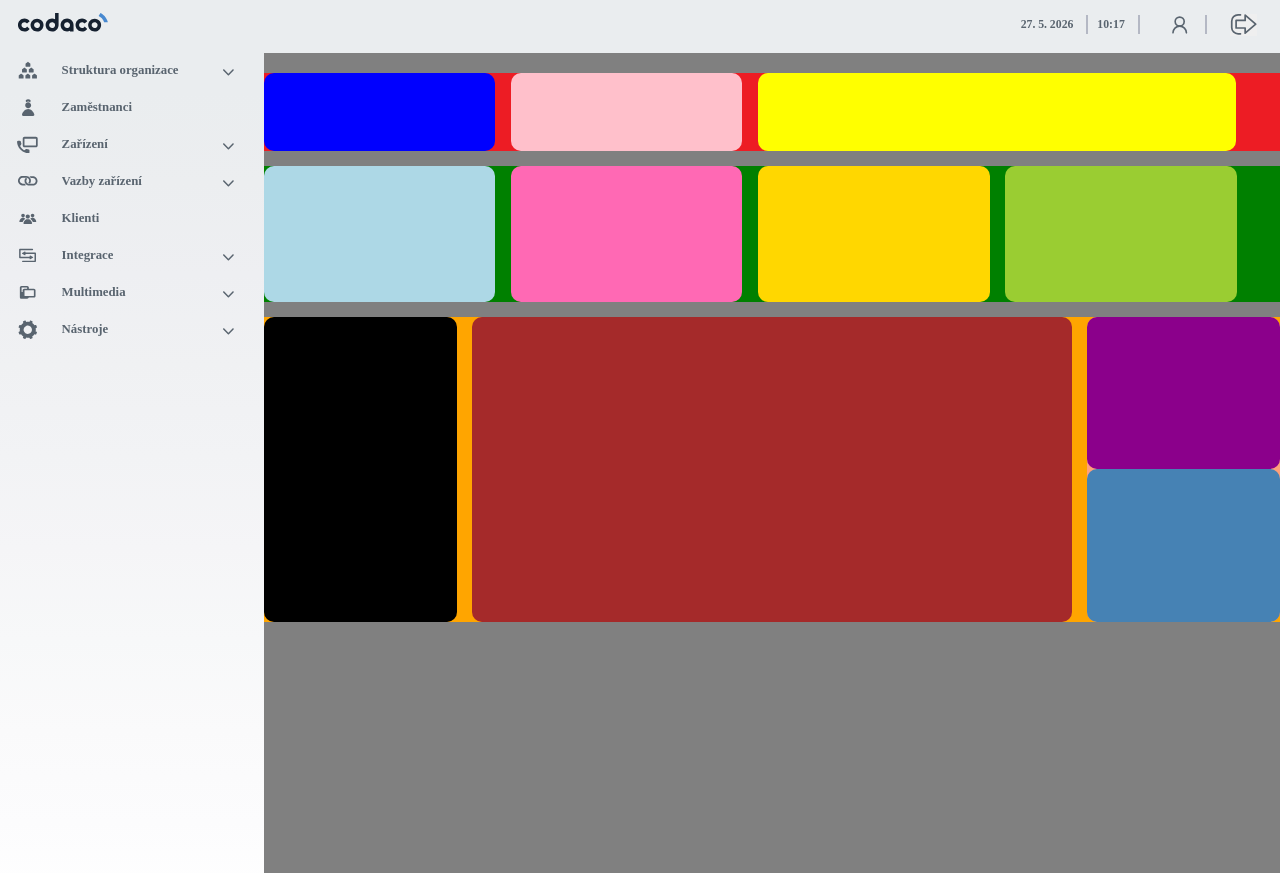
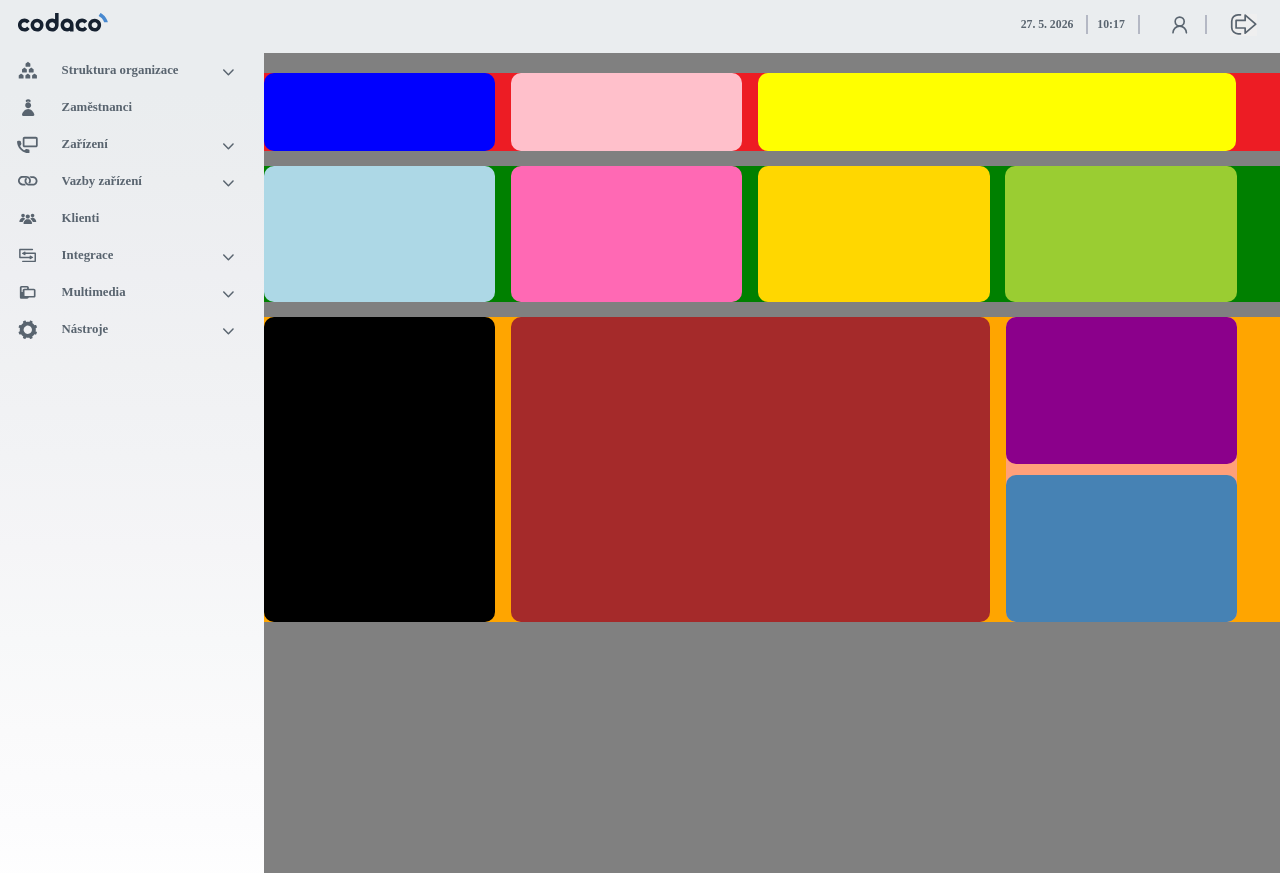
Before and after one commit to MajklKra/D_web, a Flask app: template web/templates/base.html in a window 1280 px wide. Shown: the top 873 px of the page. Run offline with Flask 3, Linux system fonts and the light colour scheme; the template is opened without the code that fills it, so the values that code supplies are empty; parts of the project's set-up code (start-up, migrations or seed data) failed here and were passed over; some web fonts are replaced.

Commit message:
DashboardC - responsive #1

```diff
--- a/web/static/css/base.css
+++ b/web/static/css/base.css
@@ -2412,7 +2412,11 @@ body
 #DBC-row3-occupC
 {
   height: 100%;
-  width: 720px;
+
+  /* width: 720px; */
+
+  width: 47.2%;
+
   background-color:brown;
   border-radius: 10px;
 
@@ -2448,7 +2452,9 @@ body
 #DBC-row3-lastC-capC4
 {
   width: 100%;
-  height: 220px;
+  /* height: 220px; */
+
+  height: 11.45vw;
 
   background-color: darkmagenta;
   border-radius: 10px;
@@ -2457,7 +2463,9 @@ body
 #DBC-row3-lastC-doc
 {
   width: 100%;
-  height: 220px;
+  /* height: 220px; */
+
+  height: 11.45vw;
 
   background-color: steelblue;
   border-radius: 10px;
--- a/web/templates/base.html
+++ b/web/templates/base.html
@@ -738,6 +738,7 @@
                                     <div id="DBC-row1-capC"></div>
 
                                   </div>
+
                                   <div id=DBC-row2>
 
                                     <div id="DBC-row2-patientC"></div>
@@ -748,8 +749,8 @@
 
                                     <div id="DBC-row2-capC3"></div>
 
+                                  </div>
 
-                                  </div>
                                   <div id=DBC-row3>
 
                                     <div id="DBC-row3-employeesC"></div>
--- a/web/version.py
+++ b/web/version.py
@@ -1,6 +1,6 @@
-__version__ = "1.1.30"
+__version__ = "1.1.31"
 
-# DashboardC - marginy nastaveny
+# DashboardC - responsive
 
 # Jedná se o tuto produkční verzi č. ----
 
```
